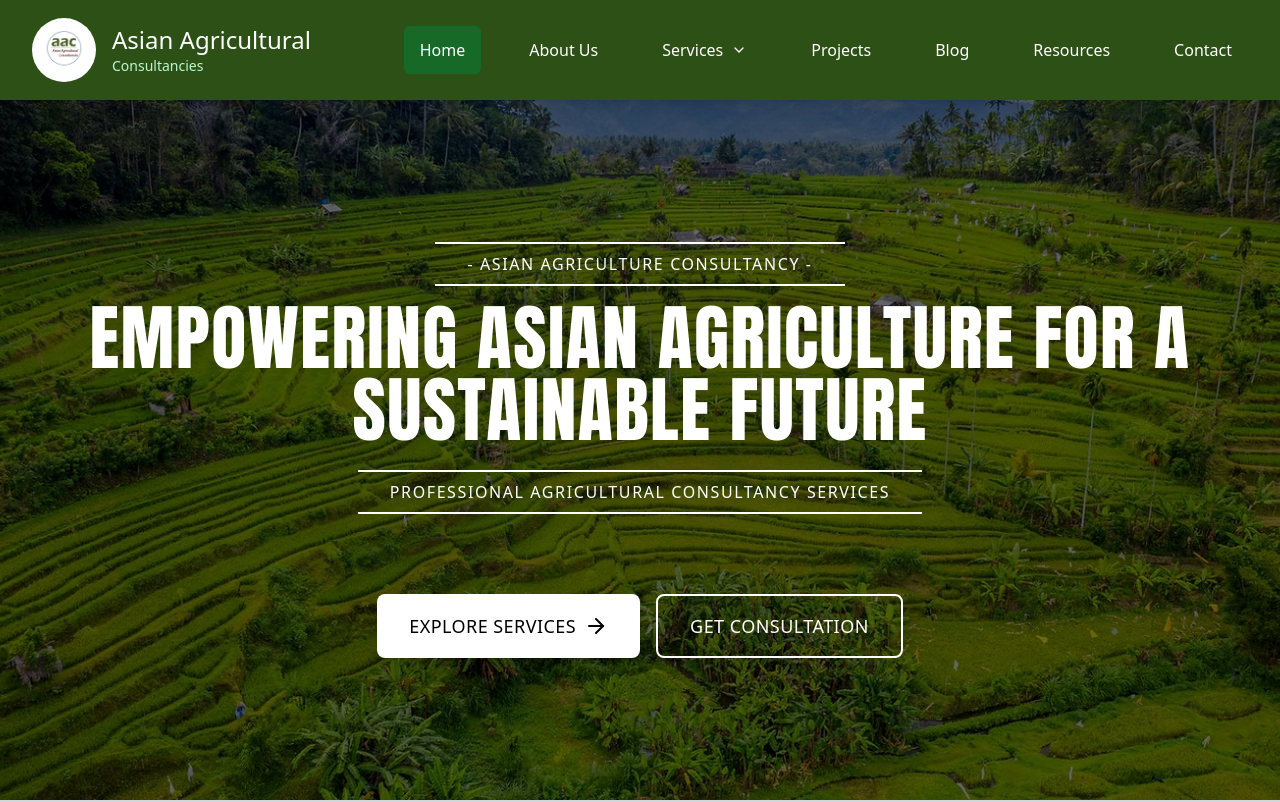
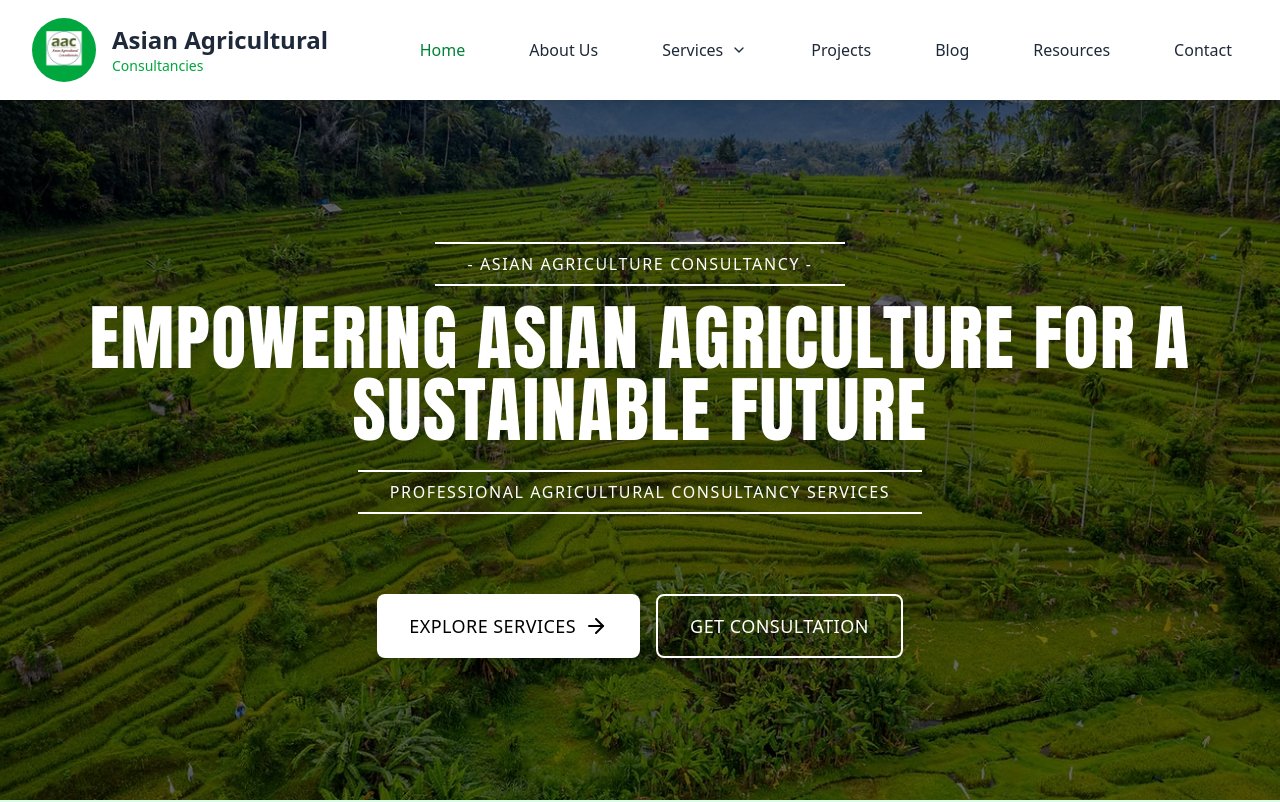
Before and after one commit to kin-lgtm/aac-web, a React (Vite) app: page / in a window 1280 px wide. Shown: the top 802 px of the page. Built offline with nearby package versions, Linux system fonts and the light colour scheme.

Commit message:
update about page

```diff
--- a/src/components/navbar.tsx
+++ b/src/components/navbar.tsx
@@ -1,4 +1,3 @@
-// src/components/Navbar.tsx
 import React, { useState } from 'react';
 import { Menu, X, ChevronDown } from 'lucide-react';
 import { Link, useLocation } from 'react-router-dom';
@@ -41,12 +40,12 @@ const Navbar: React.FC = () => {
   const isActive = (path: string) => location.pathname === path;
 
   return (
-    <nav className="bg-[#2d5016] h-[100px] shadow-lg sticky top-0 z-50">
+    <nav className="bg-white h-[100px] shadow-lg sticky top-0 z-50">
       <div className="max-w-7xl mx-auto px-4 sm:px-6 lg:px-8">
         <div className="flex justify-between items-center h-[100px]">
           {/* Logo and Brand */}
           <Link to="/" className="flex items-center space-x-4">
-            <div className="bg-white p-3 rounded-full overflow-hidden">
+            <div className="bg-green-600 p-3 rounded-full overflow-hidden">
               <img
                 src="/logo.png"
                 alt="Asian Agricultural Consultancies Logo"
@@ -55,9 +54,9 @@ const Navbar: React.FC = () => {
                 className="object-contain"
               />
             </div>
-            <div className="text-white">
-              <h1 className="text-2xl ">Asian Agricultural</h1>
-              <p className="text-sm text-green-200">Consultancies</p>
+            <div className="text-gray-800">
+              <h1 className="text-2xl font-bold">Asian Agricultural</h1>
+              <p className="text-sm text-green-600">Consultancies</p>
             </div>
           </Link>
 
@@ -68,33 +67,46 @@ const Navbar: React.FC = () => {
                 <div key={item.name} className="relative">
                   <Link
                     to={item.href}
-                    className={`text-white hover:text-green-200 px-4 py-3 rounded-md text-base font-medium transition-all duration-300 flex items-center space-x-1 ${
-                      isActive(item.href) ? 'bg-green-700/50' : ''
+                    className={`text-gray-800 hover:text-green-600 px-4 py-3 rounded-md text-base font-medium transition-all duration-300 flex items-center space-x-1 ${
+                      isActive(item.href) ? ' text-green-700' : ''
                     }`}
                     onMouseEnter={() => item.hasSubmenu && setIsServicesDropdownOpen(true)}
                     onMouseLeave={() => item.hasSubmenu && setIsServicesDropdownOpen(false)}
                   >
                     <span>{item.name}</span>
                     {item.hasSubmenu && (
-                      <ChevronDown className="h-4 w-4 ml-1" />
+                      <ChevronDown
+                        className={`h-4 w-4 ml-1 transition-transform duration-300 ${
+                          isServicesDropdownOpen ? 'rotate-180' : ''
+                        }`}
+                      />
                     )}
                   </Link>
-                  {item.hasSubmenu && isServicesDropdownOpen && (
+                  {item.hasSubmenu && (
                     <div
-                      className="w-[240px] absolute top-full left-0 bg-white shadow-lg py-2 rounded-lg mt-1"
+                      className={`w-[240px] absolute top-full left-0 bg-white shadow-xl rounded-lg mt-1 overflow-hidden transition-all duration-300 ease-in-out ${
+                        isServicesDropdownOpen
+                          ? 'opacity-100 translate-y-0 visible'
+                          : 'opacity-0 -translate-y-2 invisible'
+                      }`}
                       onMouseEnter={() => setIsServicesDropdownOpen(true)}
                       onMouseLeave={() => setIsServicesDropdownOpen(false)}
                     >
-                      {servicesSubmenu.map((subItem) => (
+                      <div className="py-2">
+                        {servicesSubmenu.map((subItem, index) => (
                           <Link
                             key={subItem.name}
                             to={subItem.href}
-                          className="block px-4 py-2 text-gray-800 hover:bg-green-100 transition-colors"
+                            className="block px-4 py-3 text-gray-700 hover:bg-green-50 hover:text-green-700 transition-all duration-200"
                             onClick={() => setIsServicesDropdownOpen(false)}
+                            style={{
+                              transitionDelay: isServicesDropdownOpen ? `${index * 50}ms` : '0ms'
+                            }}
                           >
                             {subItem.name}
                           </Link>
                         ))}
+                      </div>
                     </div>
                   )}
                 </div>
@@ -106,7 +118,7 @@ const Navbar: React.FC = () => {
           <div className="md:hidden">
             <button
               onClick={() => setIsMenuOpen(!isMenuOpen)}
-              className="text-white hover:text-green-200 p-3 rounded-md"
+              className="text-gray-800 hover:text-green-600 p-3 rounded-md"
             >
               {isMenuOpen ? <X className="h-8 w-8" /> : <Menu className="h-8 w-8" />}
             </button>
@@ -115,14 +127,14 @@ const Navbar: React.FC = () => {
 
         {/* Mobile Navigation */}
         {isMenuOpen && (
-          <div className="md:hidden bg-green-900/95 backdrop-blur-sm rounded-lg mb-4">
+          <div className="md:hidden bg-gray-50 backdrop-blur-sm rounded-lg mb-4 border border-gray-200">
             <div className="px-4 pt-4 pb-3 space-y-2">
               {navigation.map((item) => (
                 <div key={item.name}>
                   <Link
                     to={item.href}
-                    className={`text-white hover:text-green-200 block px-4 py-3 rounded-md text-lg font-medium transition-all duration-300 flex items-center space-x-2 hover:bg-green-600/30 ${
-                      isActive(item.href) ? 'bg-green-700/50' : ''
+                    className={`text-gray-800 hover:text-green-600 block px-4 py-3 rounded-md text-lg font-medium transition-all duration-300 flex items-center space-x-2 hover:bg-green-50 ${
+                      isActive(item.href) ? 'bg-green-100 text-green-700' : ''
                     }`}
                     onClick={() => (item.hasSubmenu ? null : setIsMenuOpen(false))}
                   >
@@ -132,12 +144,12 @@ const Navbar: React.FC = () => {
                     )}
                   </Link>
                   {item.hasSubmenu && (
-                    <div className="pl-6 space-y-1 mt-2">
+                    <div className="pl-6 space-y-1 mt-2 border-l-2 border-green-200 ml-4">
                       {servicesSubmenu.map((subItem) => (
                         <Link
                           key={subItem.name}
                           to={subItem.href}
-                          className="text-white hover:text-green-200 block px-4 py-2 rounded-md text-base font-medium transition-all duration-300 hover:bg-green-600/30"
+                          className="text-gray-700 hover:text-green-600 block px-4 py-2 rounded-md text-base font-medium transition-all duration-300 hover:bg-green-50"
                           onClick={() => setIsMenuOpen(false)}
                         >
                           {subItem.name}
--- a/src/pages/home.tsx
+++ b/src/pages/home.tsx
@@ -148,7 +148,7 @@ const Home = () => {
       </section>
 
       {/* About Snippet */}
-      <section className="py-20 bg-gray-300">
+      <section className="py-20 bg-green-100">
         <div className="max-w-7xl mx-auto px-4 sm:px-6 lg:px-8">
           <div className="max-w-3xl mx-auto text-center">
             <h2 className="text-4xl  text-gray-800 mb-6">
@@ -259,17 +259,17 @@ const Home = () => {
       </section>
 
       {/* Stats Section */}
-      <section className="py-20 bg-primary-600 text-white">
+      <section className="py-20 bg-white text-gray-600">
         <div className="max-w-7xl mx-auto px-4 sm:px-6 lg:px-8">
-          <div className="grid grid-cols-1 md:grid-cols-4 gap-8 text-center">
+          <div className="grid grid-cols-1 md:grid-cols-4 gap-8 text-center" style={{fontFamily: 'Impact, "Arial Black", sans-serif', letterSpacing: '0.02em'}}>
             <div>
-              <Users className="h-12 w-12 mx-auto mb-4 opacity-80" />
-              <div className="text-4xl  mb-2">500+</div>
-              <div className="text-primary-100">Happy Farmers</div>
+              <Users className="h-12 w-12 mx-auto mb-4 opacity-80 " />
+              <div className="text-4xl mb-2">500+</div>
+              <div className=" text-primary-100">Happy Farmers</div>
             </div>
             <div>
               <Award className="h-12 w-12 mx-auto mb-4 opacity-80" />
-              <div className="text-4xl  mb-2">150+</div>
+              <div className="text-4xl mb-2">150+</div>
               <div className="text-primary-100">Successful Projects</div>
             </div>
             <div>
@@ -287,7 +287,7 @@ const Home = () => {
       </section>
 
       {/* Testimonials */}
-      <section className="py-20 bg-white">
+      <section className="py-20 bg-green-100">
         <div className="max-w-7xl mx-auto px-4 sm:px-6 lg:px-8">
           <div className="text-center mb-16">
             <h2 className="text-5xl  text-gray-800 mb-4">What Our Clients Say</h2>
```
Also changed, not shown: src/pages/about.tsx (+11 -11 lines). Lines whose indentation alone changed are shown as unchanged.
